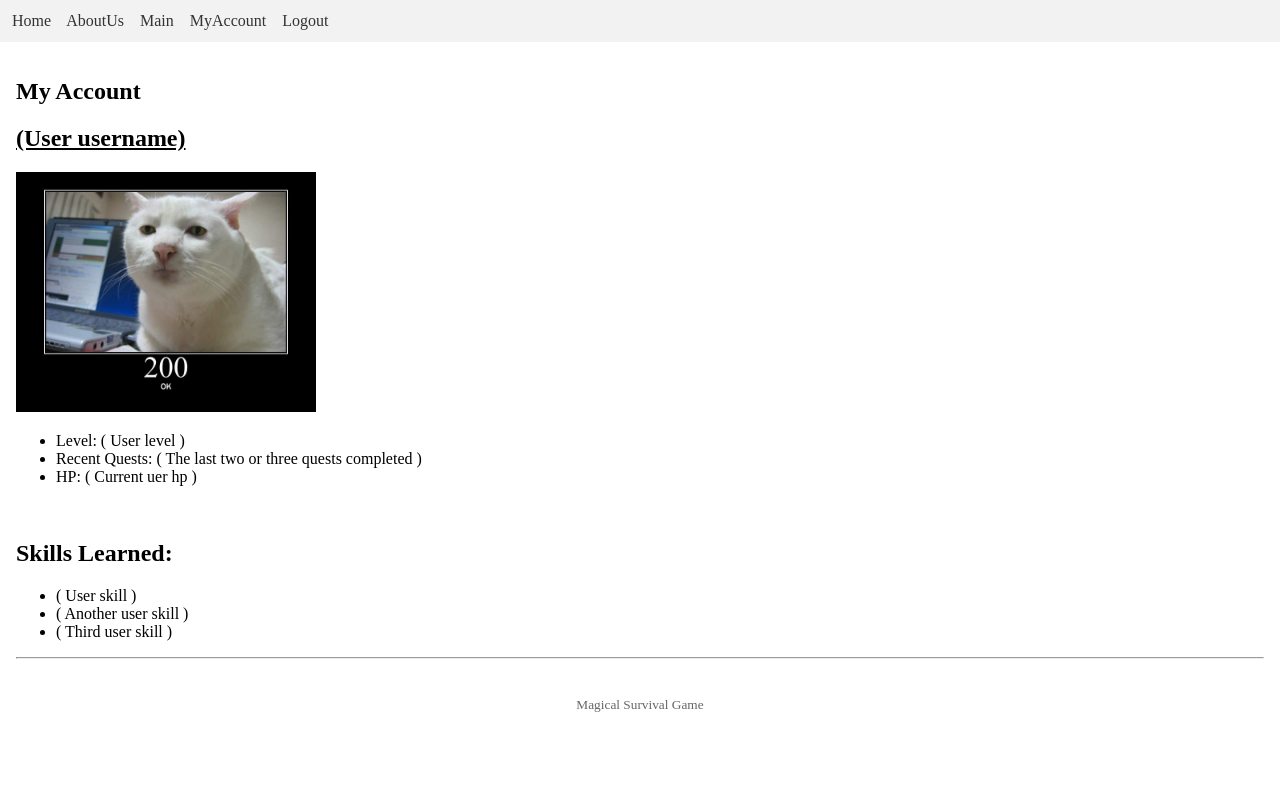
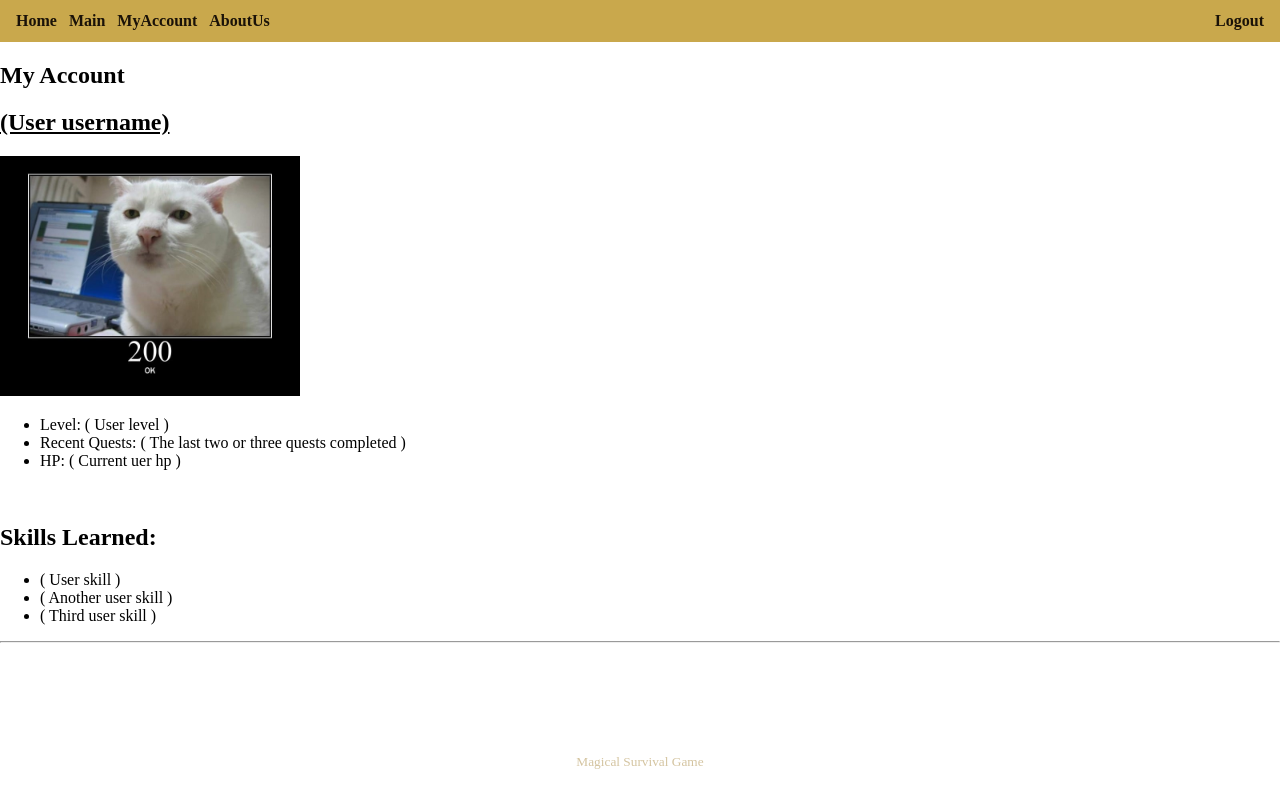
Before and after one commit to minkong05/wad2-magical-survival-game, a Django app: page /MyAccount in a window 1280 px wide. Run offline with Django 5.2, Linux system fonts and the light colour scheme; the visitor is signed in with stand-in values (Sample User, id 1).

Commit message:
feat: basic header done

```diff
--- a/static/css/base.css
+++ b/static/css/base.css
@@ -1,5 +1,19 @@
 @import url('https://fonts.googleapis.com/css2?family=Cinzel+Decorative:wght@400;700;900&family=Cinzel:wght@400;600&family=Crimson+Text:ital,wght@0,400;0,600;1,400&display=swap');
 
+/* ── CSS Variables ────────────────────────────────────────── */
+:root {
+  --gold:        #c9a84c;
+  --gold-light:  #e8c96a;
+  --gold-dim:    #7a5e28;
+  --ember:       #b84c1a;
+  --parchment:   #f0e6cc;
+  --parchment-dark: #d4c4a0;
+  --ink:         #1a1208;
+  --shadow:      #181512;
+  --stone:       #2a2218;
+  --stone-light: #3d3226;
+  --fog:         rgba(200, 175, 120, 0.08);
+}
 
 
 header {
@@ -7,36 +21,55 @@ header {
   position: sticky;
   top: 0;
   z-index: 1000;
+  font-weight: 600;
+}
+
+.nav-site{
+  display: flex;
+  align-items: center;
+  justify-content: space-between;
+  padding: 12px 16px;
+}
+
+.nav-left,
+.nav-right{
+  display: flex;
+  align-items: center;
+  gap: 12px;
 }
 
 body {
-  margin: 0
+  margin: 0;
+  min-height: 100vh;
+  display: flex;
+  flex-direction: column;
 }
+
+main {
+  flex: 1;
+}
+
 
 nav {
   padding: 12px;
-  background: #f2f2f2;
+  background: var(--gold);
   position: sticky;
   top: 0;
   z-index: 1000;
 }
 
 nav a {
-  margin-right: 12px;
   text-decoration: none;
-  color: #333;
+  color: var(--ink);
 }
+
 
 nav a:hover {
   text-decoration: underline;
 }
 
-main {
-  padding: 16px;
-}
-
 footer {
   text-align: center;
-  padding: 12px;
-  color: #666;
+  margin: 20px 0 30px;
+  color: var(--parchment-dark);
 }
--- a/templates/base.html
+++ b/templates/base.html
@@ -15,18 +15,27 @@
 <body>
 
     <header>
-        <nav class="nav">
+        <nav class="nav-site">
+            <div class="nav-left">
             <a href="{% url 'core:home' %}">Home</a>
-            <a href="{% url 'core:aboutus' %}">AboutUs</a>
+
 
             {% if user.is_authenticated %}
                 <a href="{% url 'core:main' %}">Main</a>
                 <a href="{% url 'core:myaccount' %}">MyAccount</a>
+            {% endif %}
+
+            <a href="{% url 'core:aboutus' %}">AboutUs</a>
+            </div>
+
+            <div class="nav-right">
+            {% if user.is_authenticated %}
                 <a href="{% url 'accounts:logout' %}">Logout</a>
             {% else %}
                 <a href="{% url 'accounts:login' %}">Login</a>
                 <a href="{% url 'accounts:register' %}">Register</a>
             {% endif %}
+            </div>
         </nav>
     </header>
 
```
